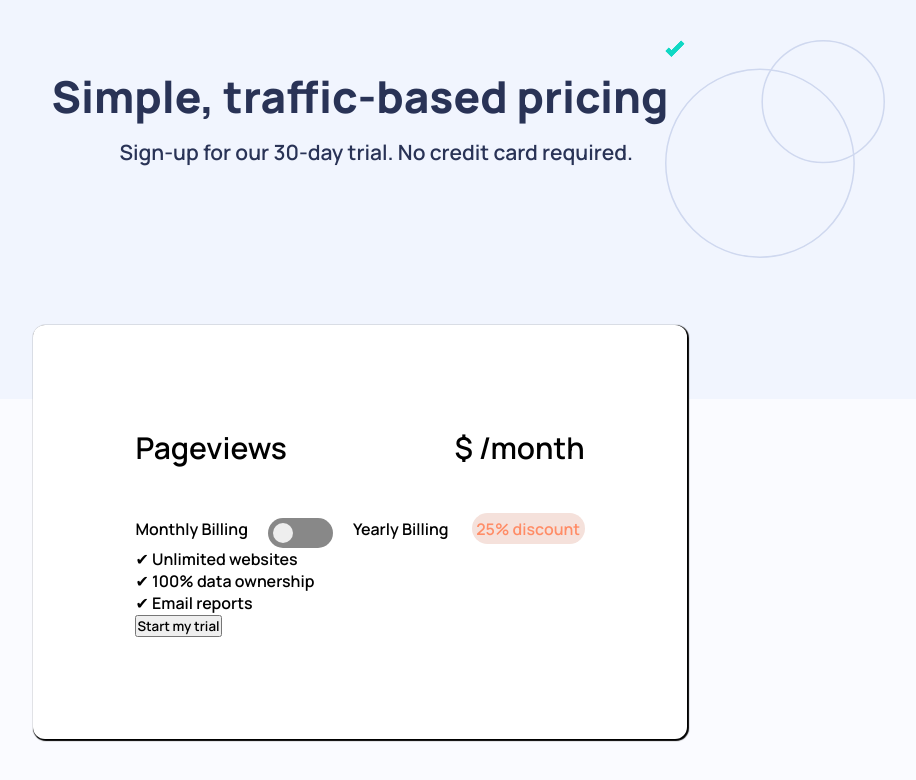
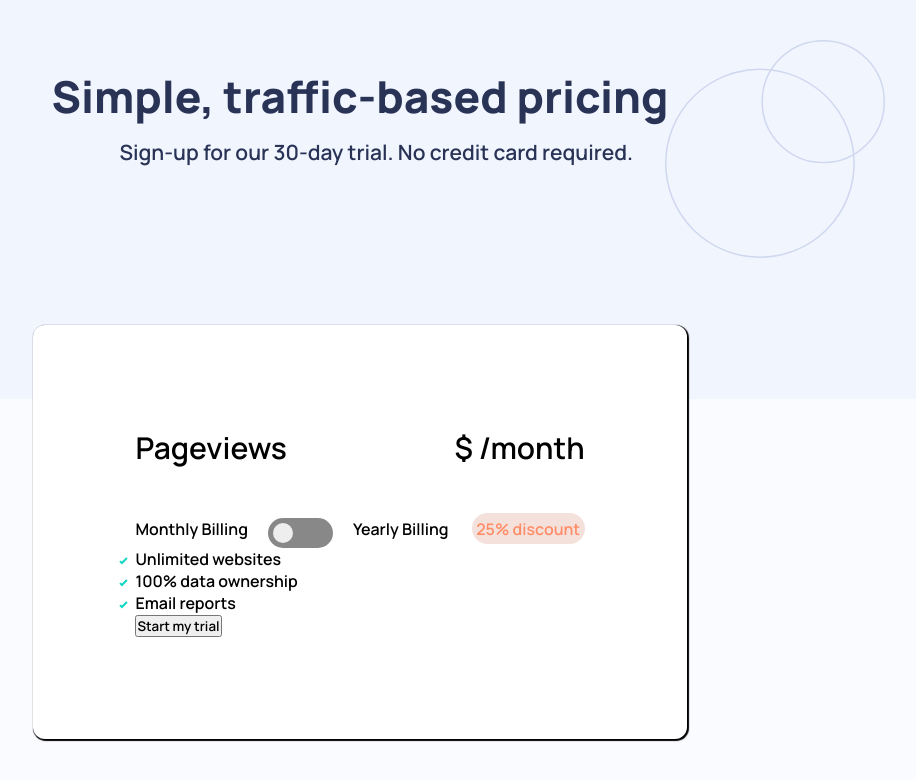
Before and after one commit to Will-Paulon/interactive-pricing-component-main, a plain HTML site: page index.html in a window 1280 px wide. Shown: the whole page, without its empty margins (280-1196 px from the left). Drawn offline with Linux system fonts and the light colour scheme.

Commit message:
finalização do botão e checkin nas listas

```diff
--- a/index.html
+++ b/index.html
@@ -34,9 +34,9 @@
     <div>
       <ul >
         <div class="list-final">
-          <img class="checkin" src="images/icon-check.svg" alt=""> <li>Unlimited websites</li>
-          <img class="checkin"  src="images/icon-check.svg" alt="">   <li>100% data ownership</li>
-          <img class="checkin" src="images/icon-check.svg" alt="">  <li>Email reports</li>
+        <li>Unlimited websites</li>
+        <li>100% data ownership</li>
+        <li>Email reports</li>
         </div>
       </ul>
       <button class="bnt">Start my trial</button>
--- a/style.css
+++ b/style.css
@@ -165,16 +165,8 @@ sans{
 }
 
 ul{
-list-style-type: '\2714\0020\0020';
-list-style-position: inside;
+list-style-image: url(/images/icon-check.svg)
 
 
 
 }
-
-.checkin{
-    width: 20px;
-
-
-
-}
```
